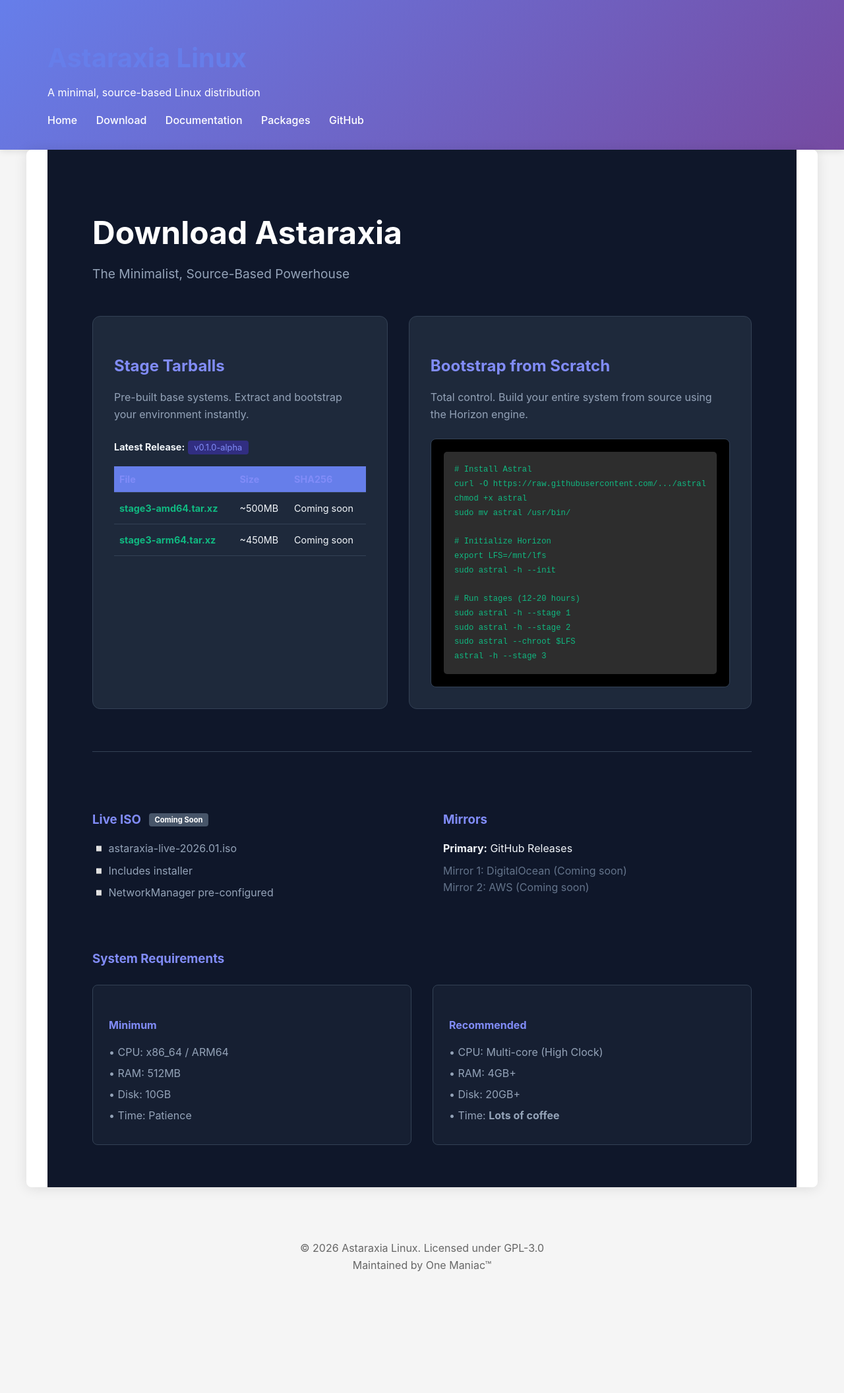
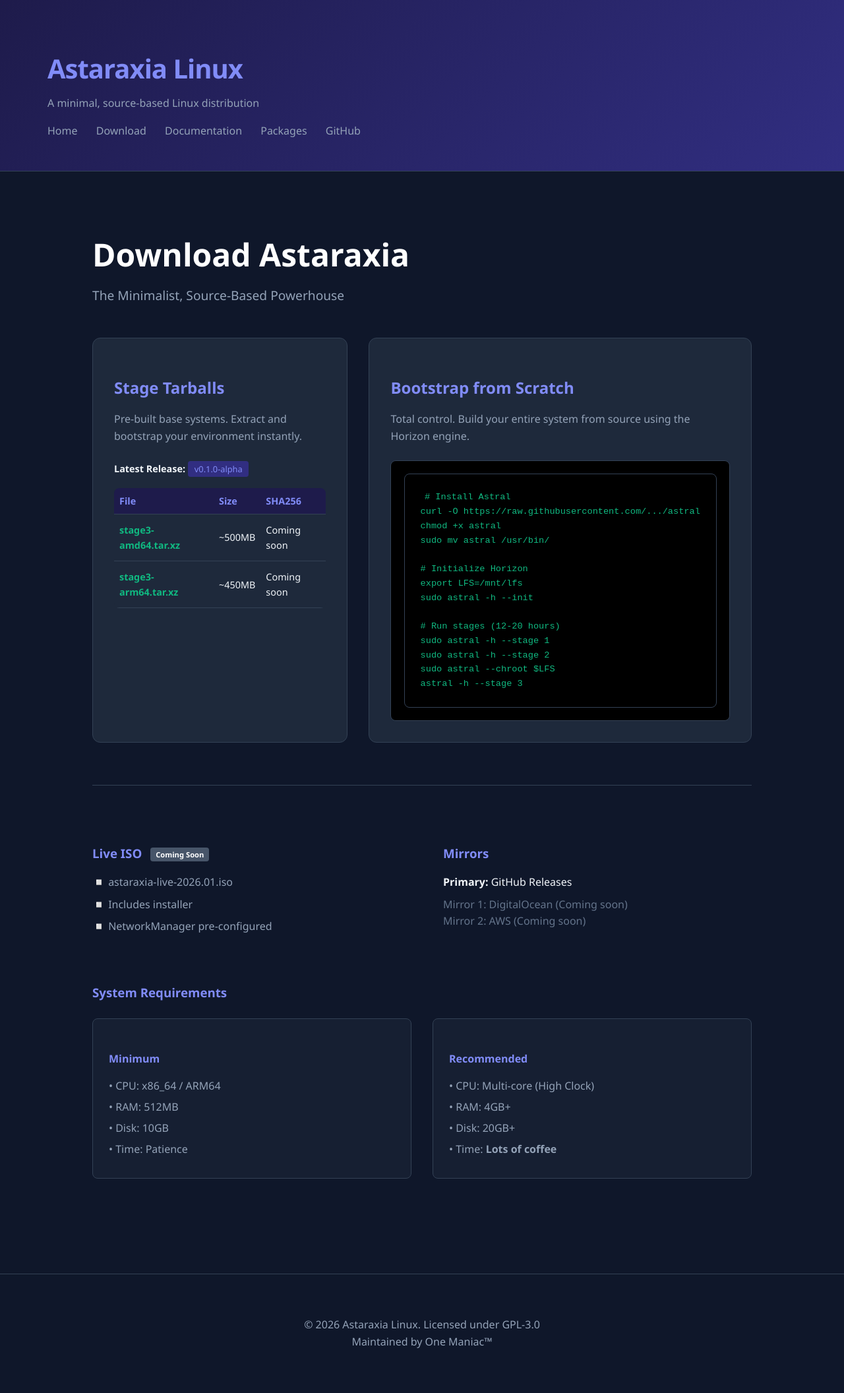
Before and after one commit to Astaraxia-Linux/astaraxia-linux.github.io, a Jekyll site: the page built from download.html, in a window 1280 px wide. Shown: the whole page at 66% size. Built offline with Jekyll 4.4.1, drawn with Linux system fonts in a browser that asks for light colours; before the commit the page ends 1964 px from its top, so only the background shows below that.

Commit message:
Update default.html

```diff
--- a/_layouts/default.html
+++ b/_layouts/default.html
@@ -6,20 +6,31 @@
     <title>{{ page.title }} - {{ site.title }}</title>
     <meta name="description" content="{{ site.description }}">
     <style>
+        /* Astaraxia Dark Theme Variables */
+        :root {
+            --primary: #818cf8;
+            --bg: #0f172a;
+            --card-bg: #1e293b;
+            --text: #f1f5f9;
+            --text-dim: #94a3b8;
+            --accent: #10b981;
+            --border: #334155;
+        }
+
         * { margin: 0; padding: 0; box-sizing: border-box; }
 
         body {
-            font-family: -apple-system, BlinkMacSystemFont, 'Segoe UI', 'Roboto', sans-serif;
+            font-family: 'Segoe UI', Roboto, sans-serif;
             line-height: 1.6;
-            color: #333;
-            background: #f5f5f5;
+            color: var(--text);
+            background: var(--bg); /* Fixed: No more light gray */
         }
 
         header {
-            background: linear-gradient(135deg, #667eea 0%, #764ba2 100%);
+            background: linear-gradient(135deg, #1e1b4b 0%, #312e81 100%);
             color: white;
-            padding: 2rem 0;
-            box-shadow: 0 2px 10px rgba(0,0,0,0.1);
+            padding: 3rem 0;
+            border-bottom: 1px solid var(--border);
         }
 
         .container {
@@ -31,109 +42,84 @@
         header h1 {
             font-size: 2.5rem;
             margin-bottom: 0.5rem;
+            letter-spacing: -1px;
         }
 
-        nav {
-            margin-top: 1rem;
-        }
-
+        nav { margin-top: 1rem; }
         nav a {
-            color: white;
+            color: var(--text-dim);
             text-decoration: none;
             margin-right: 1.5rem;
             font-weight: 500;
-            transition: opacity 0.3s;
+            transition: color 0.3s;
         }
-
-        nav a:hover {
-            opacity: 0.8;
-        }
+        nav a:hover { color: var(--primary); }
 
         main {
-            background: white;
-            margin: 2rem auto;
-            padding: 3rem;
+            margin: 0 auto;
             max-width: 1200px;
-            border-radius: 8px;
-            box-shadow: 0 2px 20px rgba(0,0,0,0.1);
+            width: 100%;
         }
 
         h1, h2, h3, h4 {
+            color: var(--primary);
             margin-top: 1.5rem;
-            margin-bottom: 1rem;
-            color: #667eea;
         }
 
+        /* Modern Terminal Styling for Code */
         code {
-            background: #f4f4f4;
+            background: #000;
+            color: var(--accent);
             padding: 0.2rem 0.4rem;
             border-radius: 3px;
-            font-family: 'Courier New', monospace;
-            font-size: 0.9em;
+            font-family: 'Cascadia Code', monospace;
         }
 
         pre {
-            background: #2d2d2d;
-            color: #f8f8f2;
-            padding: 1rem;
-            border-radius: 5px;
+            background: #000;
+            border: 1px solid var(--border);
+            padding: 1.5rem;
+            border-radius: 8px;
             overflow-x: auto;
-            margin: 1rem 0;
-        }
-
-        pre code {
-            background: none;
-            padding: 0;
-            color: inherit;
         }
 
         table {
             width: 100%;
             border-collapse: collapse;
             margin: 1rem 0;
+            background: var(--card-bg);
+            border-radius: 8px;
+            overflow: hidden;
         }
 
         th, td {
-            padding: 0.75rem;
+            padding: 1rem;
             text-align: left;
-            border-bottom: 1px solid #ddd;
+            border-bottom: 1px solid var(--border);
         }
 
         th {
-            background: #667eea;
-            color: white;
+            background: #1e1b4b;
+            color: var(--primary);
         }
 
         footer {
             text-align: center;
-            padding: 2rem;
-            color: #666;
-            margin-top: 3rem;
+            padding: 4rem 2rem;
+            color: var(--text-dim);
+            border-top: 1px solid var(--border);
+            margin-top: 5rem;
         }
 
-        a {
-            color: #667eea;
-            text-decoration: none;
-        }
-
-        a:hover {
-            text-decoration: underline;
-        }
-
-        blockquote {
-            border-left: 4px solid #667eea;
-            padding-left: 1rem;
-            margin: 1rem 0;
-            font-style: italic;
-            color: #666;
-        }
+        a { color: var(--primary); text-decoration: none; }
+        a:hover { text-decoration: underline; }
     </style>
 </head>
 <body>
     <header>
         <div class="container">
             <h1>{{ site.title }}</h1>
-            <p>{{ site.description }}</p>
+            <p style="color: var(--text-dim)">{{ site.description }}</p>
             <nav>
                 {% for item in site.navigation %}
                 <a href="{{ item.url }}">{{ item.title }}</a>
```
